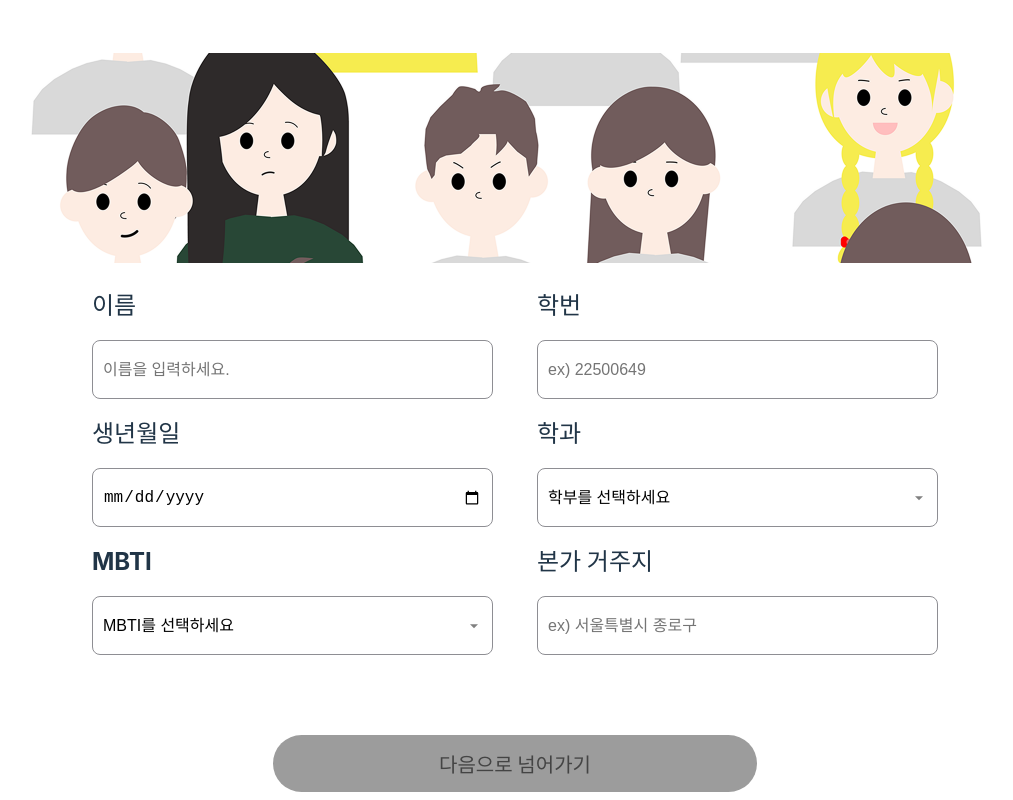
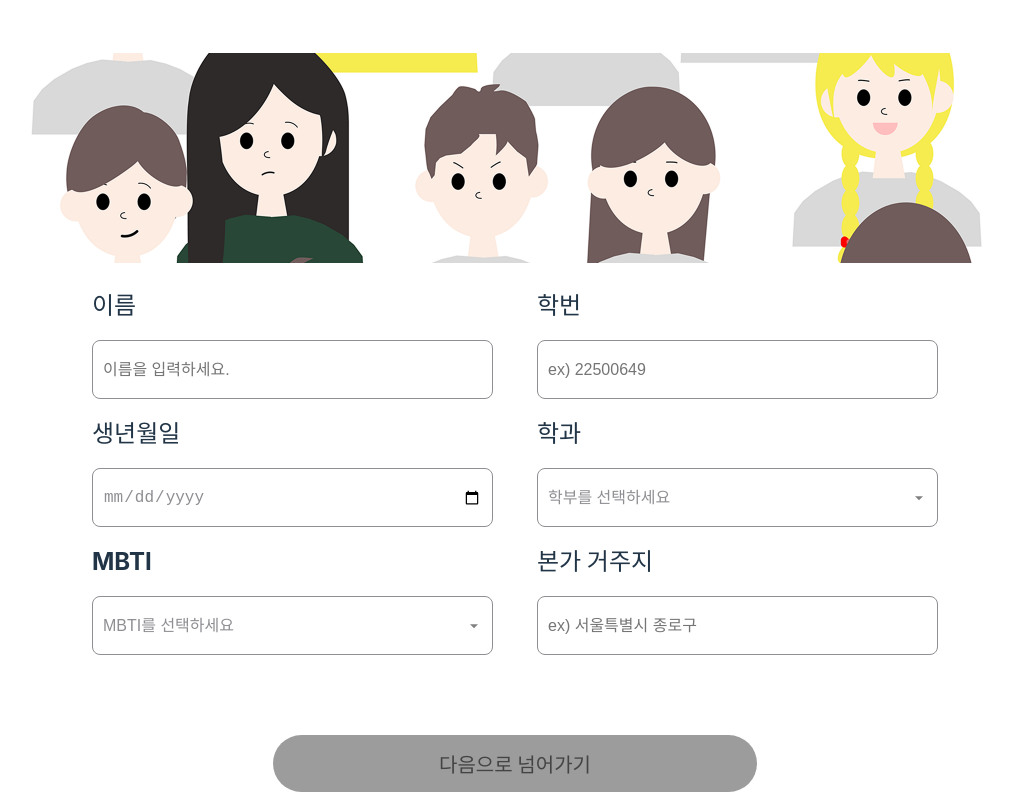
Before and after one commit to SoominYoo/WHO-AM-I, a React (Vite) app in the folder whoami/: page /info in a window 1280 px wide. Shown: the whole page, without its empty margins (125-1138 px from the left). Built offline with nearby package versions, Linux system fonts and the light colour scheme; the HTML template or start-up script is replaced by a standard one.

Commit message:
로컬 변경 사항 커밋

```diff
--- a/whoami/src/pages/info.tsx
+++ b/whoami/src/pages/info.tsx
@@ -73,7 +73,7 @@ const InfoPage: React.FC = () => {
                         name="major"
                         value={formData.major}
                         onChange={handleChange}
-                        className="w-full border rounded-md p-2">
+                        className="Info_form_select">
 
                         <option value="">학부를 선택하세요</option>
                         <option value="글로벌리더십학부">글로벌리더십학부</option>
@@ -101,7 +101,7 @@ const InfoPage: React.FC = () => {
                         name="mbti"
                         value={formData.mbti}
                         onChange={handleChange}
-                        className="w-full border rounded-md p-2">
+                        className="Info_form_select">
 
                         <option value="">MBTI를 선택하세요</option>
                         <option value="ISTJ">ISTJ</option>
--- a/whoami/src/styles/info.css
+++ b/whoami/src/styles/info.css
@@ -63,9 +63,15 @@
     border: 1px solid #8E8E93;
     border-radius: 8px;
     font-size: 16px;
+    color: #8E8E93;
     box-sizing: border-box;
     background-color: white;
     appearance: none; /* 기본 스타일 제거 */
+}
+
+/* 드롭다운 스타일 지정 */
+.Info_form_select{
+    color-scheme: white;
 }
 
 /* 드롭다운 화살표 아이콘 */
--- a/whoami/src/styles/landing.css
+++ b/whoami/src/styles/landing.css
@@ -14,7 +14,7 @@
     display: flex;
     justify-content: center;
     align-items: center;
-    margin-top: 335px;
+    margin-top: 300px;
     /* border: 1px solid red; */
 }
 
@@ -40,6 +40,8 @@
     margin-top: 113px;;
     border-radius: 30px;
     font-size: 20px;
+    font-weight: bold;
+    color: #444444;
     background-color: #B9D889;
     cursor: pointer;
     transition: all 0.3s ease;
@@ -47,6 +49,5 @@
 
 /* 버튼 효과 */
 .Button button:hover {
-   font-weight: bold;
    border: none;
 }
```
